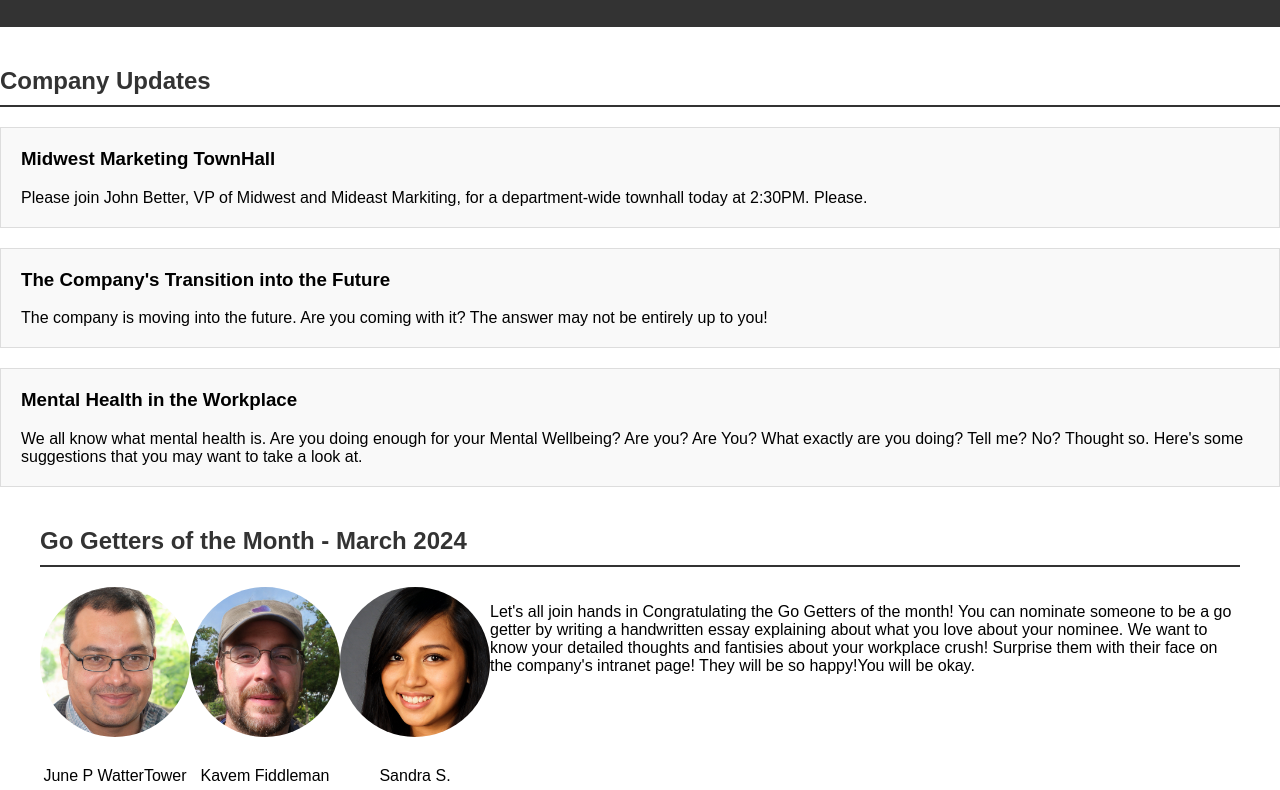
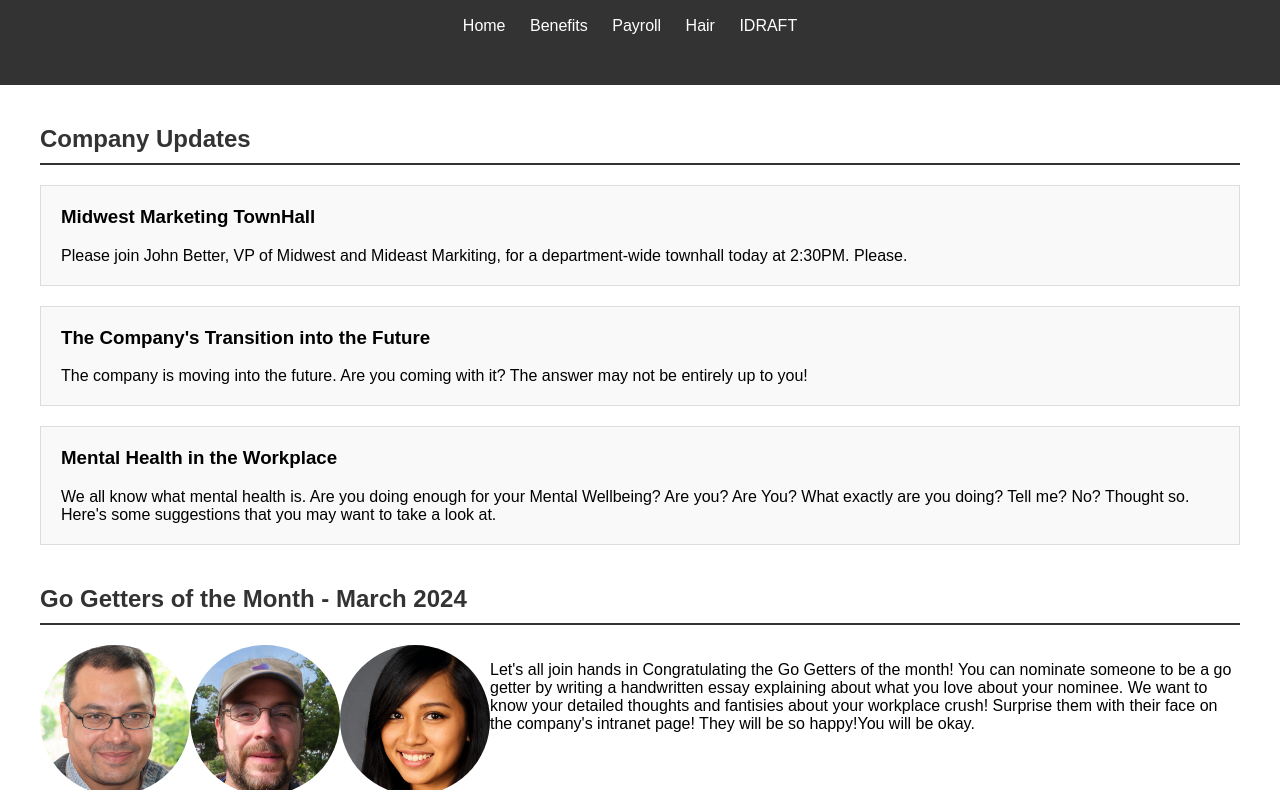
Before and after one commit to colinweb/idraft, a plain HTML site: page itec.html in a window 1280 px wide. Shown: the part 93-883 px from the top of the page. Drawn offline with Linux system fonts and the light colour scheme.

Commit message:
Update itec.html

```diff
--- a/itec.html
+++ b/itec.html
@@ -60,13 +60,42 @@
         .article-preview p {
             margin-bottom: 0;
         }
+        nav {
+            background-color: #333;
+            color: #fff;
+            padding: 10px 20px;
+            margin-bottom: 20px;
+        }
+        nav ul {
+            list-style-type: none;
+            margin: 0;
+            padding: 0;
+        }
+        nav ul li {
+            display: inline;
+            margin-right: 20px;
+        }
+        nav ul li a {
+            color: #fff;
+            text-decoration: none;
+        }
     </style>
 </head>
 <body>
     <header>
         <h1>Welcome to Itec Intranet</h1>
+        <nav>
+            <ul>
+                <li><a href="#">Home</a></li>
+                <li><a href="#">Benefits</a></li>
+                <li><a href="#">Payroll</a></li>
+                <li><a href="#">Hair</a></li>
+                <li><a href="index.html">IDRAFT</a></li>
+            </ul>
+        </nav>
     </header>
 
+    <div class="container">
         <section class="section company-updates">
             <h2>Company Updates</h2>
             <div class="article-preview">
@@ -82,7 +111,6 @@
                 <p>We all know what mental health is.  Are you doing enough for your Mental Wellbeing? Are you? Are You? What exactly are you doing? Tell me? No? Thought so. Here's some suggestions that you may want to take a look at. </p>
             </div>
         </section>
-     <div class="container">
         <section class="section">
             <h2>Go Getters of the Month - March 2024</h2>
             <div class="go-getters">
@@ -101,7 +129,6 @@
             <p>Let's all join hands in Congratulating the Go Getters of the month! You can nominate someone to be a go getter by writing a handwritten essay explaining about what you love about your nominee. We want to know your detailed thoughts and fantisies about your workplace crush! Surprise them with their face on the company's intranet page! They will be so happy!You will be okay.</p>
             </div>
         </section>
-
     </div>
 </body>
 </html>
```
